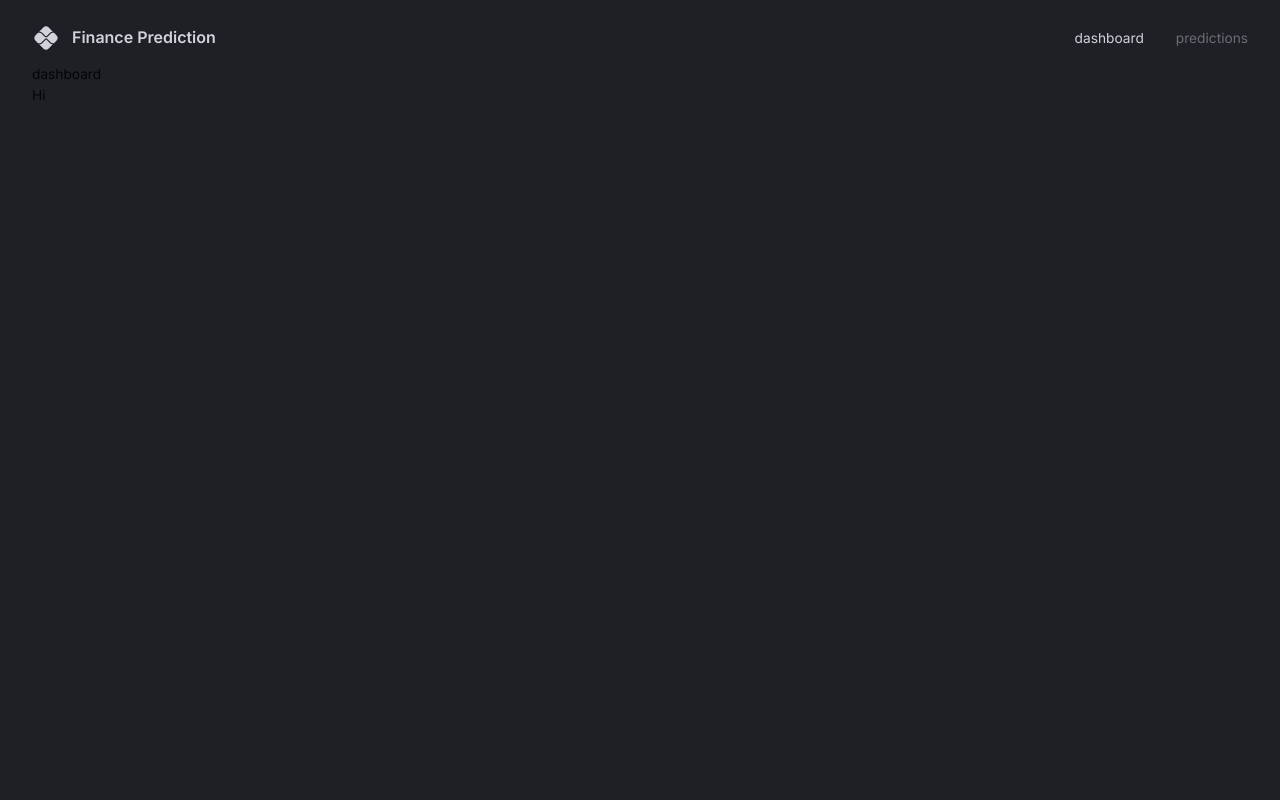
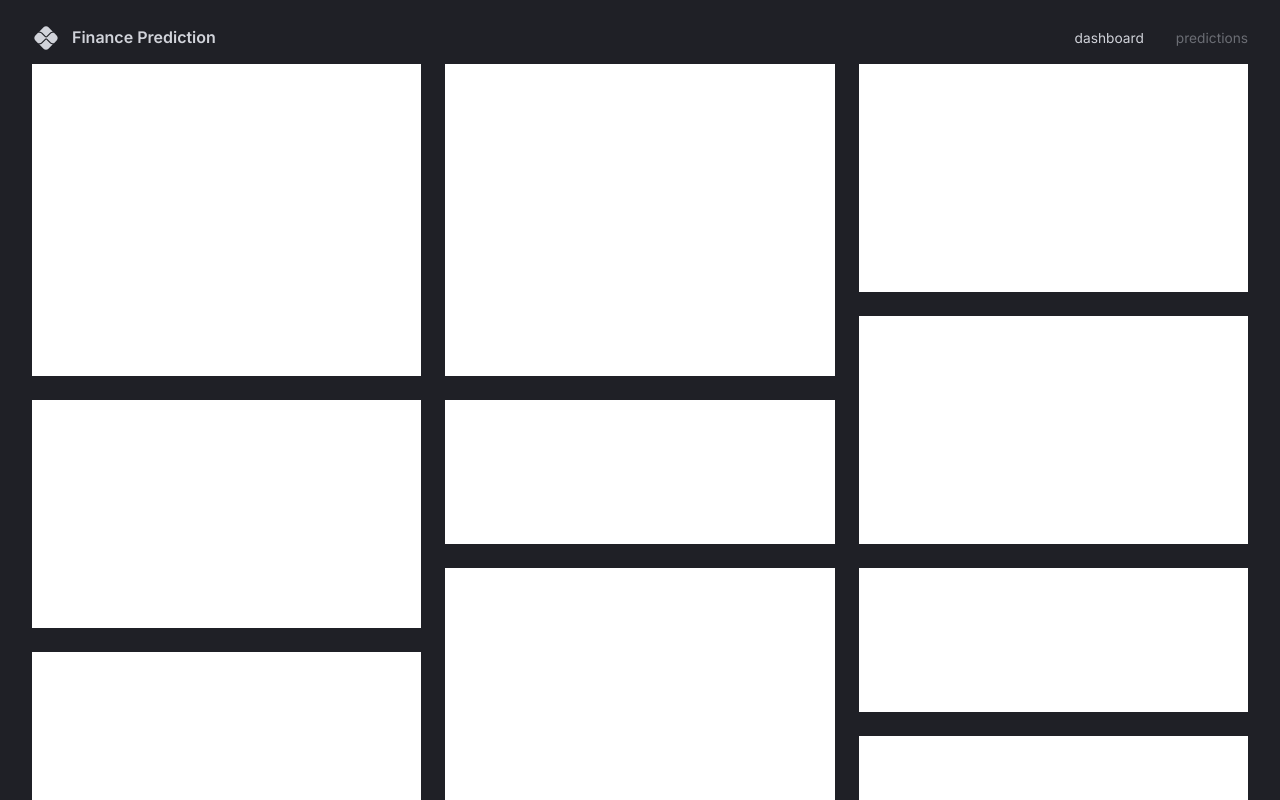
Before and after one commit to Wukongthethird/Finance-Dashboard, a React (Vite) app in the folder client/: page / in a window 1280 px wide. Shown: the top 800 px of the page. Built offline with nearby package versions, Linux system fonts and the light colour scheme.

Commit message:
dashboard layout with usemediaquery

```diff
--- a/client/src/App.tsx
+++ b/client/src/App.tsx
@@ -4,6 +4,7 @@
 import { themeSettings } from "./theme";
 import { BrowserRouter, Route, Routes } from "react-router-dom";
 import Navbar from "@/scenes/navbar";
+import Dashboard from "@/scenes/dashboard";
 
 function App() {
   //
@@ -18,7 +19,7 @@
           <Box width="100%" height={"100%"} padding={"1rem 2rem 4rem 2rem"}>
             <Navbar />
             <Routes>
-              <Route path="/" element={<div>dashboard</div>} />
+              <Route path="/" element={<Dashboard />} />
               <Route path="/predictions" element={<div>predictions</div>} />
             </Routes>
             Hi
--- /dev/null
+++ b/client/src/scenes/dashboard/index.tsx
@@ -0,0 +1,91 @@
+import { Box, useMediaQuery, useTheme } from "@mui/material";
+import React from "react";
+
+// type indexProps = {};
+//# represents the grid how each "box" will fill out at this point
+const gridTemplateLargeScreens = `
+    "a b c"
+    "a b c"
+    "a b c"
+    "a b f"
+    "d e f"
+    "d e f"
+    "d h i"
+    "g h i"
+    "g h j"
+    "g h j"
+    "g h j"
+`;
+
+const gridTemplateSmallScreens = `
+    "a"
+    "a"
+    "a"
+    "a"
+    "b"
+    "b"
+    "b"
+    "c"
+    "c"
+    "c"
+    "d"
+    "d"
+    "d"
+    "e"
+    "e"
+    "f"
+    "f"
+    "f"
+    "g"
+    "g"
+    "g"
+    "h"
+    "h"
+    "h"
+    "h"
+    "i"
+    "i"
+    "j"
+    "j"
+
+`;
+const Dashboard: React.FC = () => {
+  const isAboveMediumScreens = useMediaQuery("(min-width:1000px)");
+
+  const { palette } = useTheme();
+
+  return (
+    <Box
+      width="100%"
+      height="100%"
+      display={"grid"}
+      gap="1.5rem"
+      //dictatexs the layout of the boxes
+      sx={
+        isAboveMediumScreens
+          ? {
+              gridTemplateColumns: "repeat(3,minmax(370px, 1fr))",
+              gridTemplateRows: "repeat(10,minmax(60px,1fr))",
+              gridTemplateAreas: gridTemplateLargeScreens,
+            }
+          : {
+              gridTemplateAreas: gridTemplateSmallScreens,
+              gridAutoColumns: "1fr",
+              gridAutoRows: "80px",
+            }
+      }
+    >
+      <Box gridArea={"a"} bgcolor="#fff"></Box>
+      <Box gridArea={"b"} bgcolor="#fff"></Box>
+      <Box gridArea={"c"} bgcolor="#fff"></Box>
+      <Box gridArea={"d"} bgcolor="#fff"></Box>
+      <Box gridArea={"e"} bgcolor="#fff"></Box>
+      <Box gridArea={"f"} bgcolor="#fff"></Box>
+      <Box gridArea={"g"} bgcolor="#fff"></Box>
+      <Box gridArea={"h"} bgcolor="#fff"></Box>
+      <Box gridArea={"i"} bgcolor="#fff"></Box>
+      <Box gridArea={"j"} bgcolor="#fff"></Box>
+    </Box>
+  );
+};
+export default Dashboard;
--- a/client/src/scenes/navbar/index.tsx
+++ b/client/src/scenes/navbar/index.tsx
@@ -4,11 +4,11 @@
 import FlexBetween from "@/components/FlexBetween";
 import PixIcon from "@mui/icons-material/Pix";
 
-type indexProps = {};
+// type indexProps = {};
 
-const Navbar: React.FC<indexProps> = () => {
+const Navbar: React.FC = () => {
   const { palette } = useTheme();
-  const [selected, setSelected] = useState("dashboard");
+  const [selected, setSelected] = useState<string>("dashboard");
 
   return (
     <FlexBetween mb="0.25rem" p="0.5rem 0rem" color={palette.grey[300]}>
```
